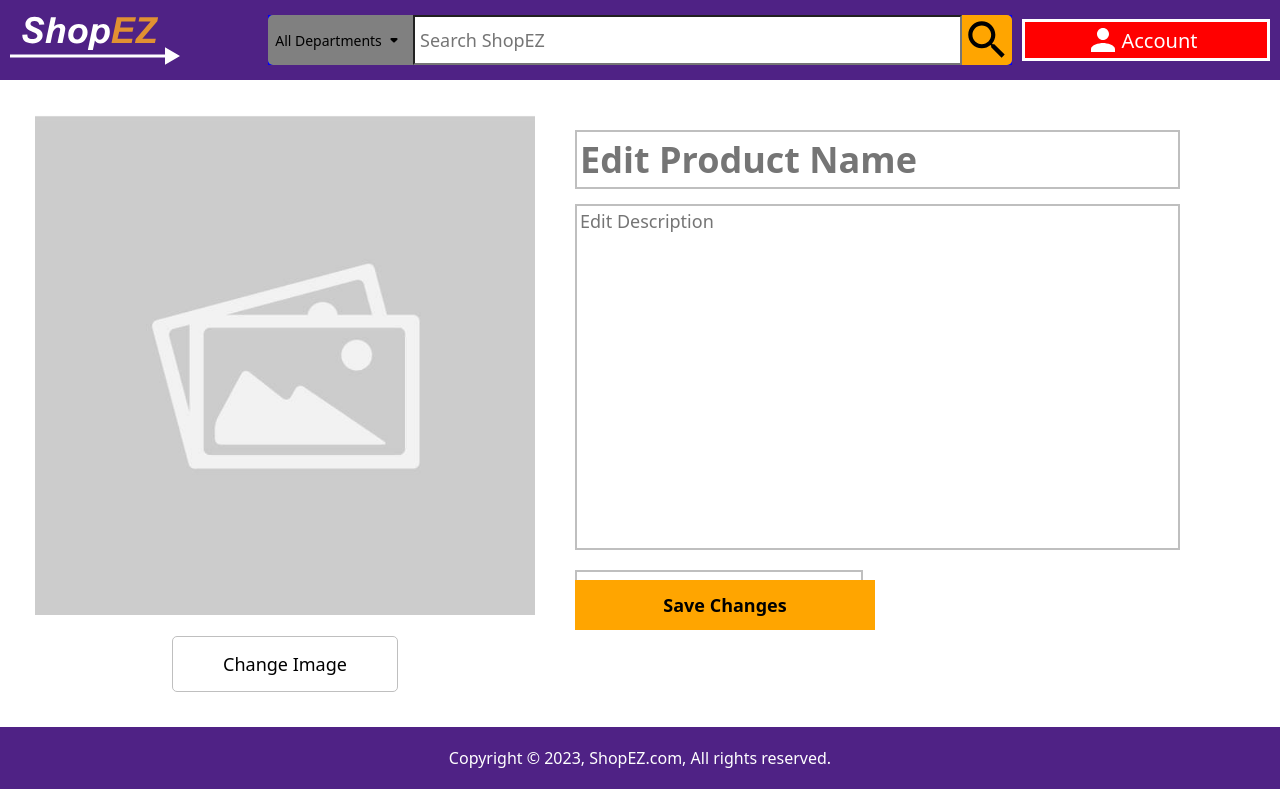
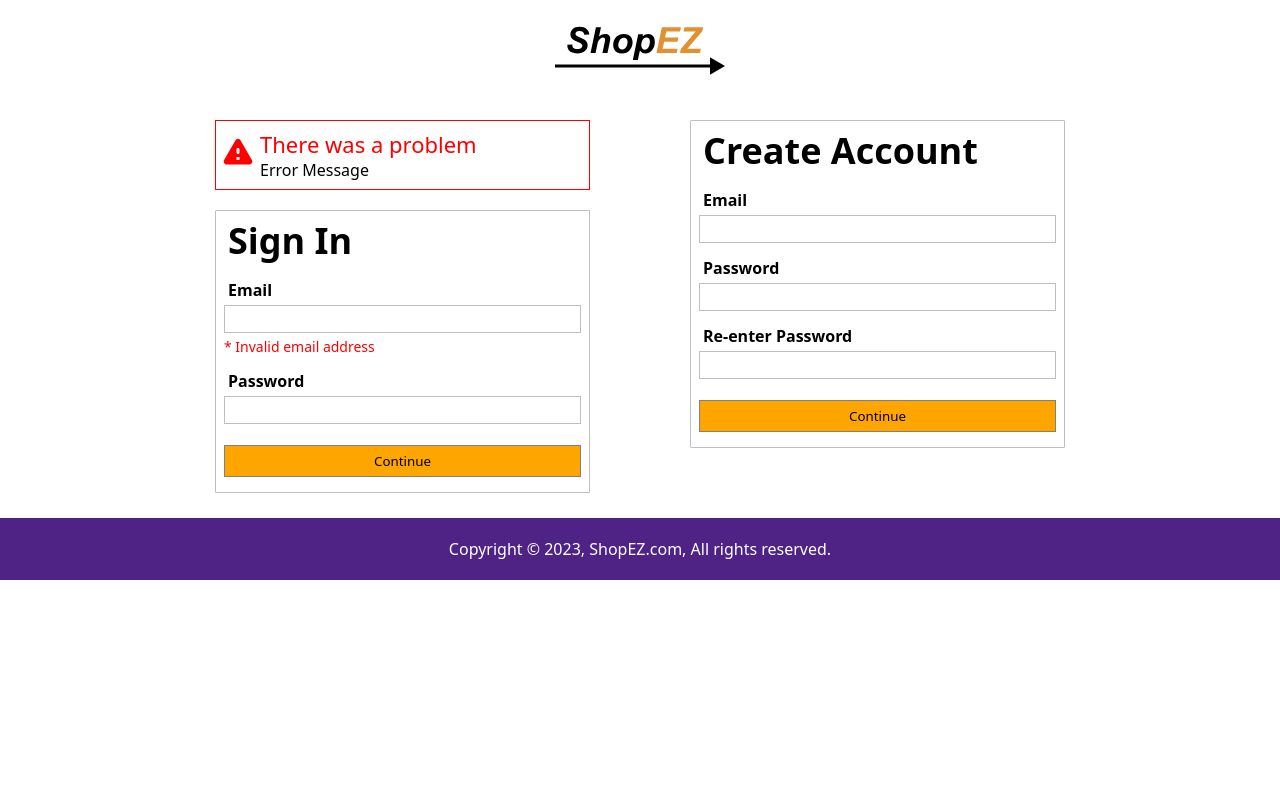
Before and after one commit to VO-2/Spring-Boot-REST-API, a React (Create React App) app in the folder frontend/: page / in a window 1280 px wide. Built offline with nearby package versions, Linux system fonts and the light colour scheme; the HTML template or start-up script is replaced by a standard one.

Commit message:
refactor styles to use index.css

```diff
--- a/frontend/src/App.tsx
+++ b/frontend/src/App.tsx
@@ -1,4 +1,4 @@
-import React, { PropsWithChildren } from 'react';
+import React, { PropsWithChildren, useState } from 'react';
 import { ReactComponent as LogoDark } from './assets/svg/logo-dark.svg'
 import { ReactComponent as Logo } from './assets/svg/logo.svg'
 import { ReactComponent as Warning } from './assets/svg/error.svg'
@@ -8,59 +8,55 @@ import { ReactComponent as Chevron } from './assets/svg/dropdown.svg'
 import { ReactComponent as Plus } from './assets/svg/plus.svg'
 import productPlaceholder from './assets/image/placeholder.jpg'
 
-const colors = {
-  gray: '#bfbfbf',
-  purple: '#4F2285',
-  orange: 'orange'
-}
-
 function LoginInput(props: { label: string, errorMsg?: string }) {
   return (
-    <div style={{ margin: '14px 0' }}>
-      <label style={{ display: 'block', marginLeft: 4 }}><b>{props.label}</b></label>
-      <input style={{ display: 'block', margin: '4px 0', border: 'solid #bfbfbf 1px', padding: '4px 0px', width: '100%' }}></input>
-      <p style={{ color: 'red', fontSize: '14px' }}>{props.errorMsg}</p>
+    <div className='login-input-container'>
+      <label>{props.label}</label>
+      <input/>
+      <p>{props.errorMsg}</p>
     </div>
   )
 }
 
 function LoginForm(props: { title: string } & PropsWithChildren) {
   return (
-    <form style={{ width: '100%', border: 'solid #bfbfbf 1px', borderRadius: 1, padding: '5px 8px' }}>
-      <h2 style={{ marginLeft: 4 }}>{props.title}</h2>
+    <form className='login-form'>
+      <h2>{props.title}</h2>
       {props.children}
-      <input type="submit" value="Continue" style={{ width: '100%', backgroundColor: 'orange', border: '1px solid gray', fontWeight: '600', padding: 6, margin: '7px 0px 10px' }} />
+      <input type="submit" value="Continue"/>
     </form>
   )
 }
 
 function Error(props: { message: string }) {
   return (
-    <div style={{ display: 'flex', border: 'solid red 1px', flexDirection: 'row', padding: '8px 0px', marginBottom: 20 }}>
-      <div style={{ display: 'flex', justifyContent: 'center', padding: '4px 4px 0px' }}>
-        <Warning style={{ fill: 'red' }} />
+    <div className='login-error-container'>
+      <div className='login-error-icon-container'>
+        <Warning/>
       </div>
       <div>
-        <p style={{ fontSize: 22, color: 'red', display: 'block' }}>There was a problem</p>
+        <p className='login-error-label'>There was a problem</p>
         <p>{props.message}</p>
       </div>
     </div>
   )
 }
 
-const SignInPage = <>
-  <header style={{ display: 'flex', justifyContent: 'center', padding: 20 }}>
+function SignInPage() {
+  return (
+    <>
+      <div className='login-header-container'>
         <LogoDark />
-  </header>
-  <div style={{ display: 'flex', flexDirection: 'row', justifyContent: 'center', margin: '25px 50px' }}>
-    <div style={{ width: 350, marginRight: 50 }}>
+      </div>
+      <div className='login-body-container'>
+        <div className='login-column'>
           <Error message='Error Message' />
           <LoginForm title='Sign In'>
             <LoginInput label='Email' errorMsg='* Invalid email address' />
             <LoginInput label='Password' />
           </LoginForm>
         </div>
-    <div style={{ width: 350, marginLeft: 50 }}>
+        <div className='login-column'>
           <LoginForm title='Create Account'>
             <LoginInput label='Email' />
             <LoginInput label='Password' />
@@ -69,6 +65,8 @@ const SignInPage = <>
         </div>
       </div>
     </>
+  )
+}
 
 /**
  * Displays screen width footer. Should be the last component in the {@link App} container.
@@ -90,25 +88,24 @@ function Footer() {
  */
 function Header() {
   return (
-    <header style={{ display: 'flex', flexDirection: 'row', backgroundColor: colors.purple, alignItems: 'center', padding: '10px 0' }}>
-      <div style={{ flex: 1, margin: '0px 10px' }}>
+    <header>
+      <div className='header-logo-container'>
         <Logo />
       </div>
-      <div style={{ display: 'flex', flexDirection: 'row', height: 50, justifyContent: 'center', flex: 3, backgroundColor: 'blue' }}>
-        <div style={{ backgroundColor: 'gray', display: 'flex', flexDirection: 'row', alignItems: 'center', justifyContent: 'center', width: 145, padding: 2, borderRadius: '5px 0px 0px 5px' }}>
-          <p style={{ textAlign: 'center', fontSize: 14, borderRadius: '' }}>All Departments</p>
+      <div className='header-search-container'>
+        <div className='header-search-dropdown'>
+          <p>All Departments</p>
           <Chevron />
         </div>
-        <input placeholder="Search ShopEZ" style={{ backgroundColor: 'white', flex: 1, width: 250, paddingLeft: 5, fontSize: 18 }}>
-        </input>
-        <div style={{ width: 50, backgroundColor: colors.orange, borderRadius: '0px 5px 5px 0px' }}>
-          <MagnifyingGlass style={{ width: '100%', height: '100%' }} />
+        <input className='header-search-input' placeholder="Search ShopEZ"/>
+        <div className='header-search-button'>
+          <MagnifyingGlass/>
         </div>
       </div>
-      <div style={{ margin: '0 10px', backgroundColor: 'red', width: 140, flex: 1 }}>
-        <div style={{ border: '3px solid white', display: 'flex', alignItems: 'center', justifyContent: 'center', paddingRight: 9 }}>
-          <Account style={{ width: 36, height: 36, fill: 'white' }} />
-          <p style={{ color: 'white', fontSize: 20, fontWeight: 500 }}>Account</p>
+      <div className='header-account-container'>
+        <div className='header-account-button'>
+          <Account/>
+          <p>Account</p>
         </div>
       </div>
     </header>
@@ -157,8 +154,8 @@ type PaginationItemText = '<' | '>' | '...' | '1' | '2' | '3' | '4' | '5' | '6'
  * @returns
  */
 function PaginationItem(props: {text: PaginationItemText, highlighted?: boolean, disabled?: boolean }) {
-  const borderProps = props.highlighted ? '1px solid black' : `1px solid ${colors.gray}`
-  const textColor = props.disabled ? colors.gray : 'black'
+  const borderProps = props.highlighted ? '1px solid black' : `1px solid #bfbfbf`
+  const textColor = props.disabled ? '#bfbfbf' : 'black'
 
   return (
     <div style={{padding:'20px 30px', border:borderProps}}>
@@ -321,19 +318,23 @@ function AccountPage() {
   )
 }
 
+function AppBody() {
+  const [pathname, usePathname] = useState(window.location.pathname)
+  console.log(pathname)
+  return (
+    <>
+      <SignInPage/>
+      <Footer/>
+    </>
+  )
+}
+
 /**
  * TODO: Update footer so that it switches between relative and absolute positioning based on page content
  * @returns
  */
 function App() {
-
-  return (
-    <>
-      <Header/>
-      <ProductManager productName='Name' productDescription='Description' productPrice={9.99}/>
-      <Footer/>
-    </>
-  )
+  return <AppBody/>
 }
 
 export default App;
--- a/frontend/src/index.css
+++ b/frontend/src/index.css
@@ -33,6 +33,90 @@ footer > p {
   font-size: 18px;
   font-weight: bold;
   background-color: orange;
+}
+
+/* Header */
+header {
+  display: flex;
+  flex-direction: row;
+  background-color: #4F2285;
+  align-items: center;
+  padding: 10px 0;
+}
+
+.header-logo-container {
+  margin-left: 15px;
+}
+
+.header-search-container {
+  display: flex;
+  flex-direction: row;
+  height: 50px;
+  justify-content: center;
+  flex: 1;
+  margin: 0 20px;
+}
+
+.header-search-dropdown {
+  background-color: gray;
+  display: flex;
+  flex-direction: row;
+  align-items: center;
+  justify-content: center;
+  width: 145px;
+  padding: 2px;
+  border-radius: 5px 0 0 5px;
+}
+
+.header-search-dropdown > p {
+  text-align: center;
+  font-size: 14px;
+}
+
+.header-search-input {
+  background-color: white;
+  flex: 1;
+  width: 250px;
+  padding-left: 5px;
+  font-size: 18px;
+}
+
+.header-search-button {
+  width: 50px;
+  background-color: orange;
+  border-radius: 0 5px 5px 0;
+}
+
+.header-search-button > svg {
+  width: 100%;
+  height: 100%;
+}
+
+.header-account-container {
+  margin-right: 20px;
+  display: flex;
+  flex-direction: row;
+}
+
+.header-account-button {
+  border: 3px solid white;
+  display: flex;
+  align-items: center;
+  justify-content: center;
+  padding: 4px 9px 4px 0;
+  width: 140px;
+}
+
+.header-account-button > svg {
+  width: 36px;
+  height: 36px;
+  fill: white
+}
+
+.header-account-button > p {
+  color: white;
+  font-size: 22px;
+  font-weight: 500;
 }
 
 /* Product listing */
@@ -204,3 +288,89 @@ footer > p {
   border-radius: 5px;
   background-color: white;
 }
+
+/* Login */
+.login-header-container {
+  display: flex;
+  justify-content: center;
+  padding: 20px;
+}
+
+.login-body-container {
+  display: flex;
+  flex-direction: row;
+  justify-content: center;
+  margin: 25px 50px;
+}
+
+.login-column {
+  width: 375px;
+  margin: 0 50px;
+}
+
+.login-input-container {
+  margin: 14px 0;
+}
+
+.login-input-container > label {
+  display: block;
+  margin-left: 4px;
+  font-weight: bold;
+}
+
+.login-input-container > input {
+  display: block;
+  margin: 4px 0;
+  border: 1px solid #bfbfbf;
+  padding: 4px 0;
+  width: 100%;
+}
+
+.login-input-container > p {
+  color: red;
+  font-size: 14px;
+}
+
+.login-form {
+  width: 100%;
+  border: 1px solid #bfbfbf;
+  border-radius: 1px;
+  padding: 5px 8px;
+}
+
+.login-form > h2 {
+  margin-left: 4px;
+}
+
+.login-form > input {
+  width: 100%;
+  background-color: orange;
+  border: 1px solid gray;
+  font-weight: 600px;
+  padding: 6px;
+  margin: 7px 0 10px;
+}
+
+.login-error-container {
+  display: flex;
+  border: 1px solid red;
+  flex-direction: row;
+  padding: 8px 0;
+  margin-bottom: 20px;
+}
+
+.login-error-icon-container {
+  display: flex;
+  justify-content: center;
+  padding: 4px 4px 0;
+}
+
+.login-error-icon-container > svg {
+  fill: red
+}
+
+.login-error-label {
+  font-size: 22px;
+  color: red;
+  display: block;
+}
```
Lines whose indentation alone changed are shown as unchanged.
